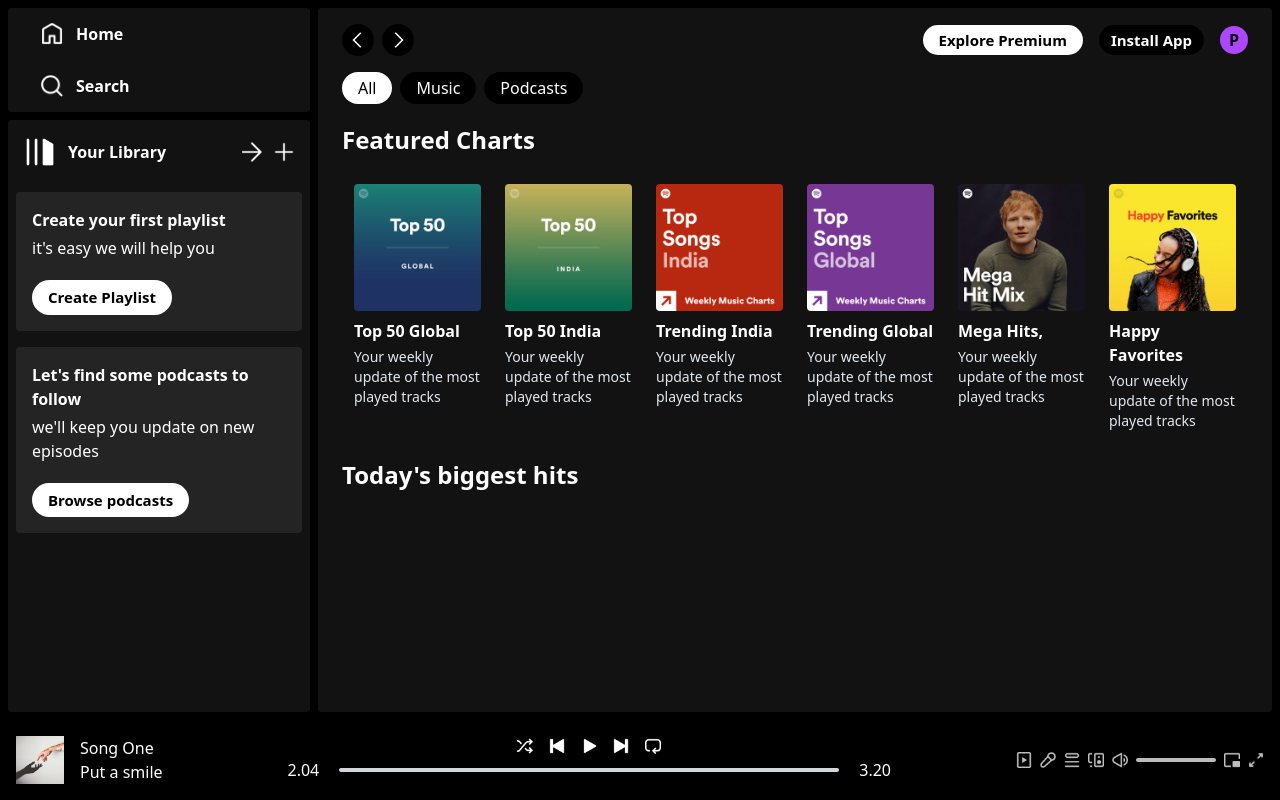
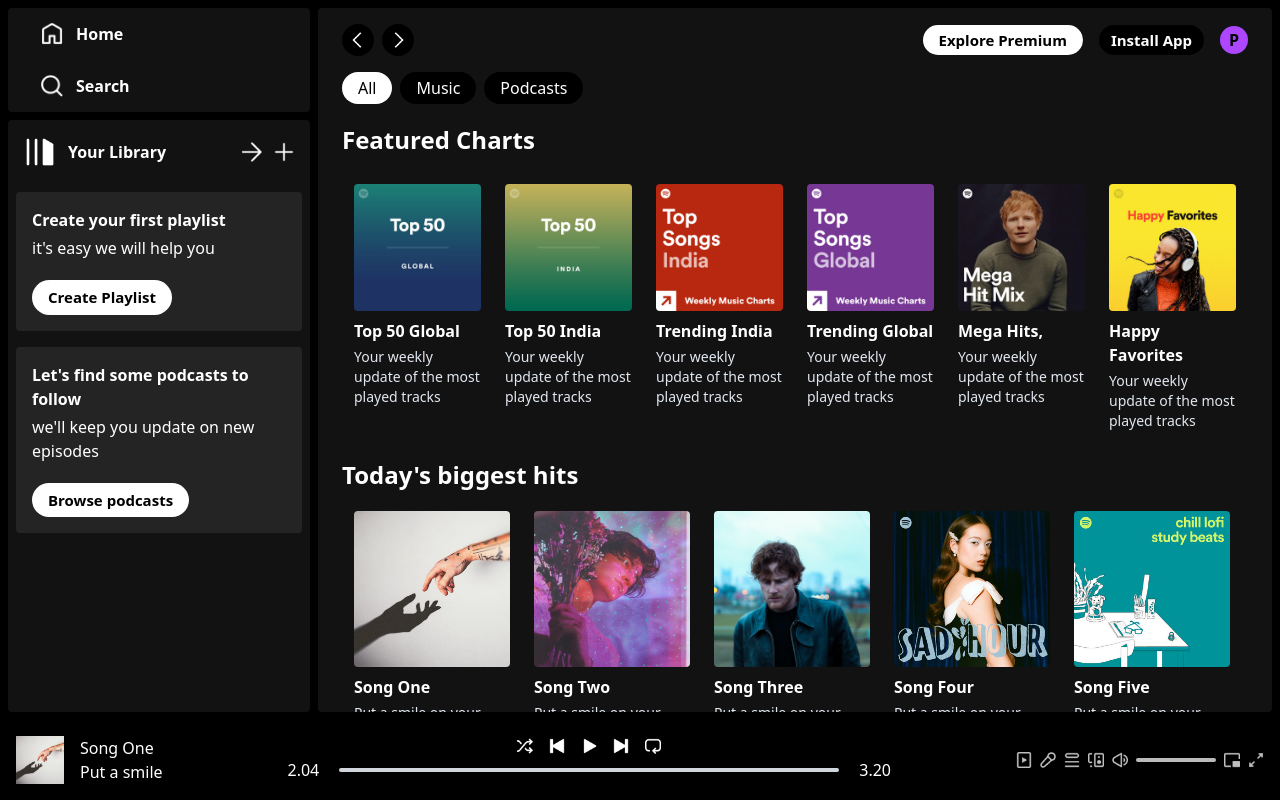
Before and after one commit to Prathamesh910/SPOTIFY_CLONE, a React (Vite) app: page / in a window 1280 px wide. Built offline with nearby package versions, Linux system fonts and the light colour scheme.

Commit message:
Completed displayhome ui component...

```diff
--- a/src/components/Display.jsx
+++ b/src/components/Display.jsx
@@ -4,7 +4,7 @@ import DisplayHome from "./DisplayHome";
 
 const Display = () => {
   return (
-    <div className="w-[100%] m-2 px-6 pt-4 rounded bg-[#121212] text-white overflow-auto lg:w-[75%] lg:ml-0">
+    <div className="w-full m-2 px-6 pt-4 rounded bg-[#121212] text-white overflow-auto lg:w-[75%] lg:ml-0">
       <Routes>
         <Route path="/" element={<DisplayHome />} />
       </Routes>
--- a/src/components/DisplayHome.jsx
+++ b/src/components/DisplayHome.jsx
@@ -3,6 +3,7 @@ import Navbar from "./Navbar";
 import { albumsData } from "../assets/assets";
 import AlbumItem from "./AlbumItem";
 import { songsData } from "../assets/assets";
+import SongItem from "./SongItem";
 
 const DisplayHome = () => {
   return (
@@ -27,10 +28,17 @@ const DisplayHome = () => {
         <h1 className="my-5 font-bold text-2xl">Today's biggest hits</h1>
 
         <div className="flex overflow-auto">
-          {}
+          {songsData.map((item, index) => (
+            <SongItem
+              key={index}
+              name={item.name}
+              desc={item.desc}
+              id={item.id}
+              image={item.image}
+            />
+          ))}
         </div>
       </div>
-
     </>
   );
 };
--- a/src/components/Player.jsx
+++ b/src/components/Player.jsx
@@ -27,7 +27,7 @@ const Player = () => {
 
         <div className="flex items-center gap-5">
           <p>2.04</p>
-          <div className="w-[60vw] max-w-[500px] bg-gray-300 rounded-full cursor-pointer">
+          <div className="w-[60vw] max-w-125 bg-gray-300 rounded-full cursor-pointer">
             <hr className="h-1 border-none w-0 bg-green-800 rounded-full" />
           </div>
           <p>3.20</p>
--- a/src/components/SongItem.jsx
+++ b/src/components/SongItem.jsx
@@ -2,7 +2,7 @@ import React from "react";
 
 const SongItem = ({ name, image, desc, id }) => {
   return (
-    <div className="min-w-[180px] pp-2 px-3 rounded cursor-pointer hover:bg-[#ffffff26]">
+    <div className="min-w-45 pp-2 px-3 rounded cursor-pointer hover:bg-[#ffffff26]">
       <img className="rounded" src={image} alt="" />
       <p className="font-bold mt-2 mb-1 ">{name}</p>
       <p className="text-slate-200 text-sm">{desc}</p>
```
